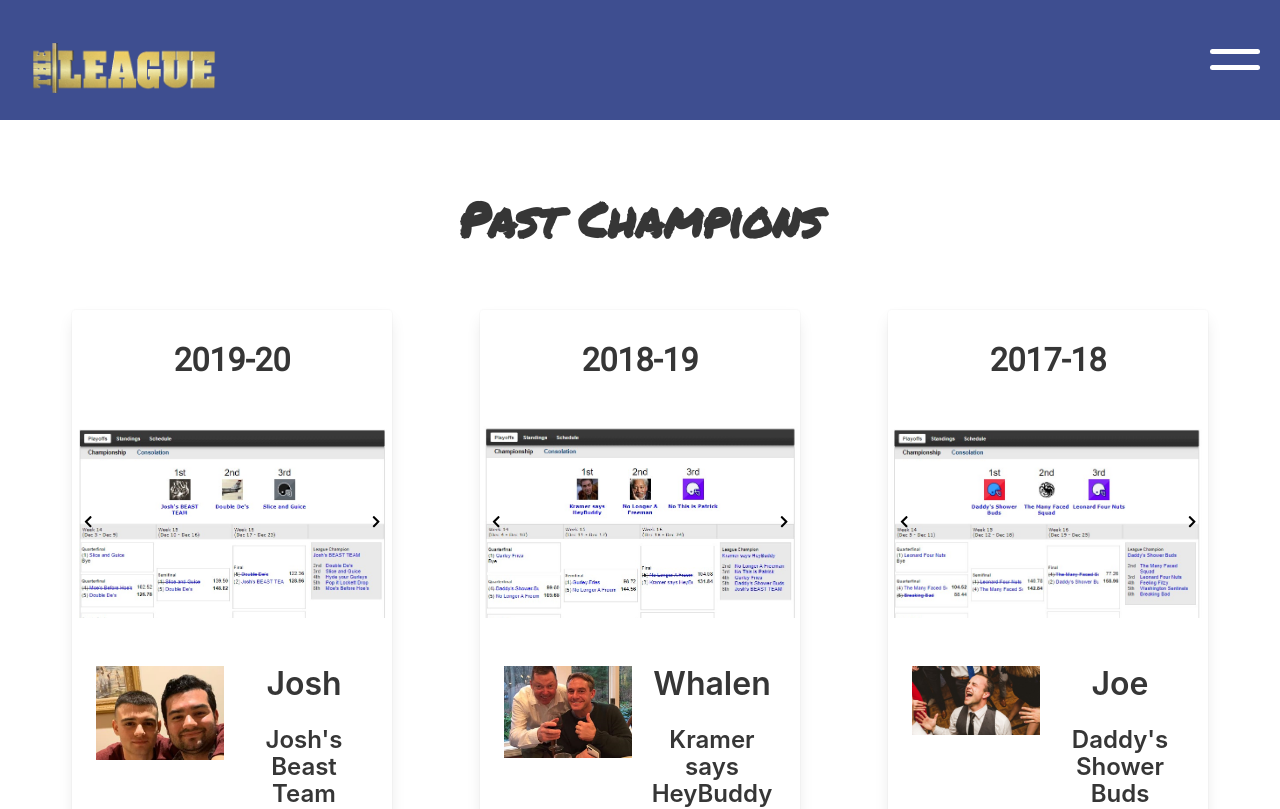
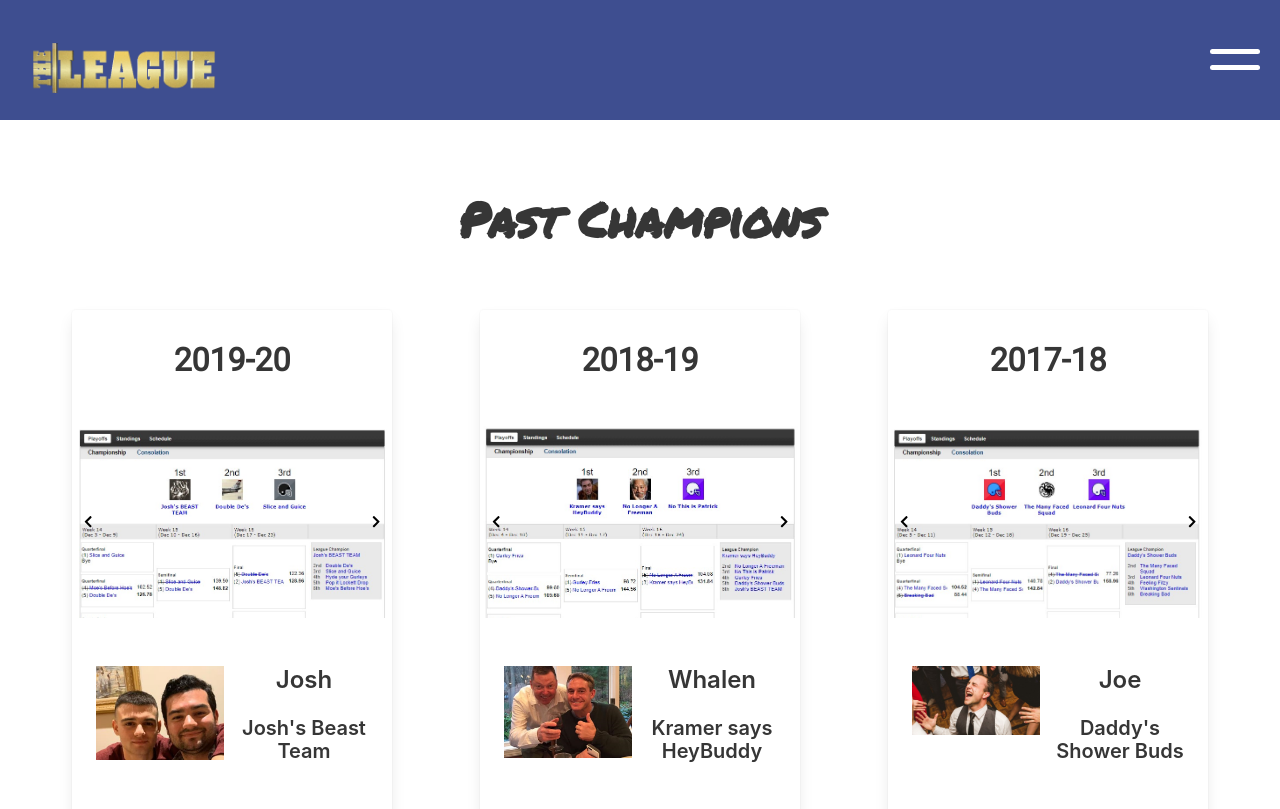
Before and after one commit to gdelv/fantasyWebsite, a React (Create React App) app: page /history in a window 1280 px wide. Shown: the top 809 px of the page. Built offline with nearby package versions, Linux system fonts and the light colour scheme.

Commit message:
fixed render pics issue

```diff
--- a/src/Components/HistoryCard.jsx
+++ b/src/Components/HistoryCard.jsx
@@ -18,8 +18,8 @@ export default function HistoryCard(props) {
                         </figure>
                     </div>
                     <div class="media-content">
-                        <Title title={props.ownerName} className='is-size-3 has-text-centered'/>
-                        <Title title={props.teamName} className='is-size-4  has-text-centered'/>
+                        <Title title={props.ownerName} className='is-size-4 has-text-centered'/>
+                        <Title title={props.teamName} className='is-size-5  has-text-centered'/>
                     </div>
                 </div>
                 <div class="content">
--- a/src/data/index.js
+++ b/src/data/index.js
@@ -18,7 +18,7 @@ import whalen from '../images/profilePics/whalen.jpg'
 import bracket1617 from '../images/16-17/16-17bracket.jpg'
 import standings1617 from '../images/16-17/16-17standings.jpg'
 import winningTeamImg1617 from '../images/16-17/16-17winningteam.jpg'
-import iacono from '../images/profilePics/iacono.jpg'
+import iacono from '../images/profilePics/iacono.JPG'
 
 
 import bracket1718 from '../images/17-18/17-18bracket.jpg'
```
Also changed, not shown: src/images/profilePics/iacono.JPG.
